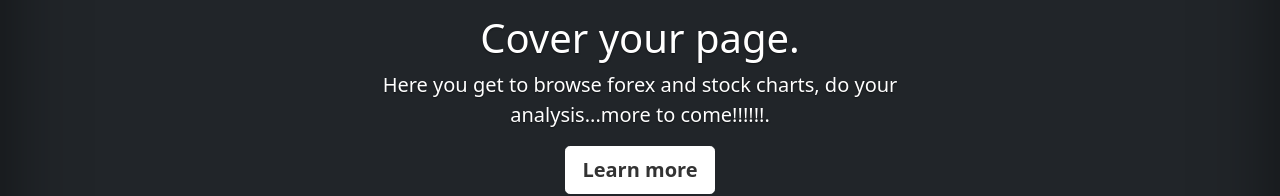
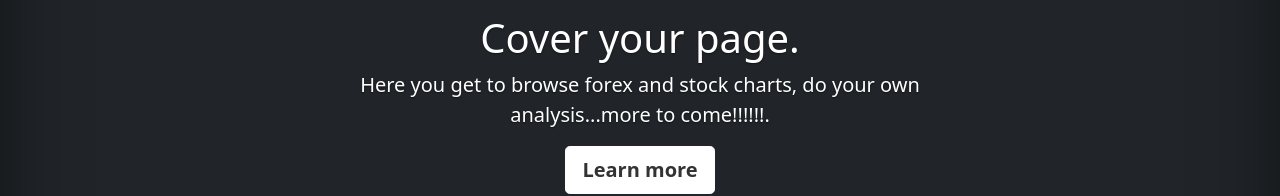
Before and after one commit to PvrpleBlvck/pvrpleblvck.github.io, a plain HTML site: page tradingview/index.html in a window 1280 px wide. Shown: the part 286-482 px from the top of the page. Drawn offline with Linux system fonts and the light colour scheme; files that its build step writes are made by us from their sources.

Commit message:
Update index.html

```diff
--- a/tradingview/index.html
+++ b/tradingview/index.html
@@ -51,7 +51,7 @@
 
   <main class="px-3">
     <h1>Cover your page.</h1>
-    <p class="lead">Here you get to browse forex and stock charts, do your analysis...more to come!!!!!!.</p>
+    <p class="lead">Here you get to browse forex and stock charts, do your own analysis...more to come!!!!!!.</p>
     <p class="lead">
       <a href="#" class="btn btn-lg btn-secondary fw-bold border-white bg-white">Learn more</a>
     </p>
```
